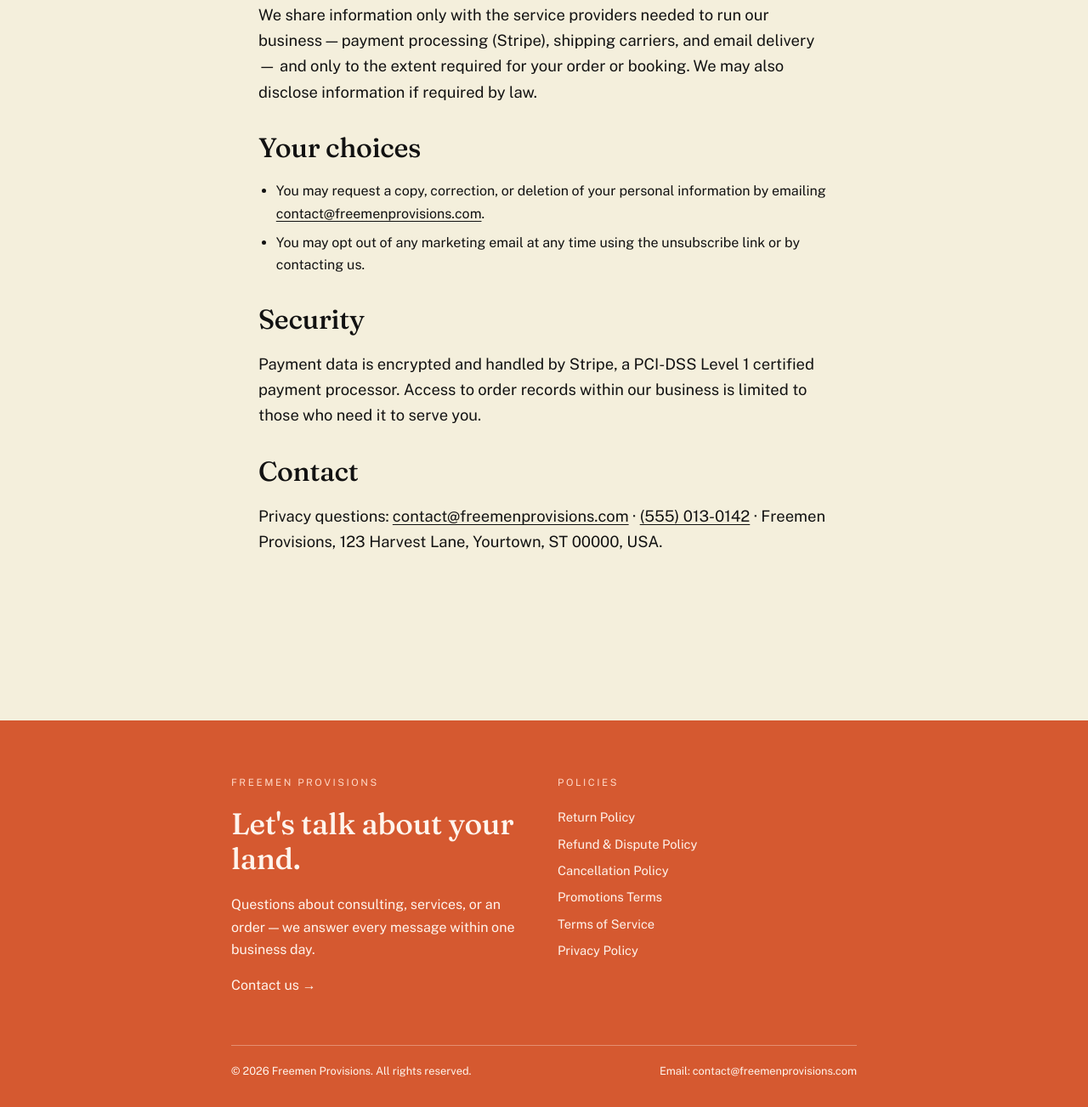
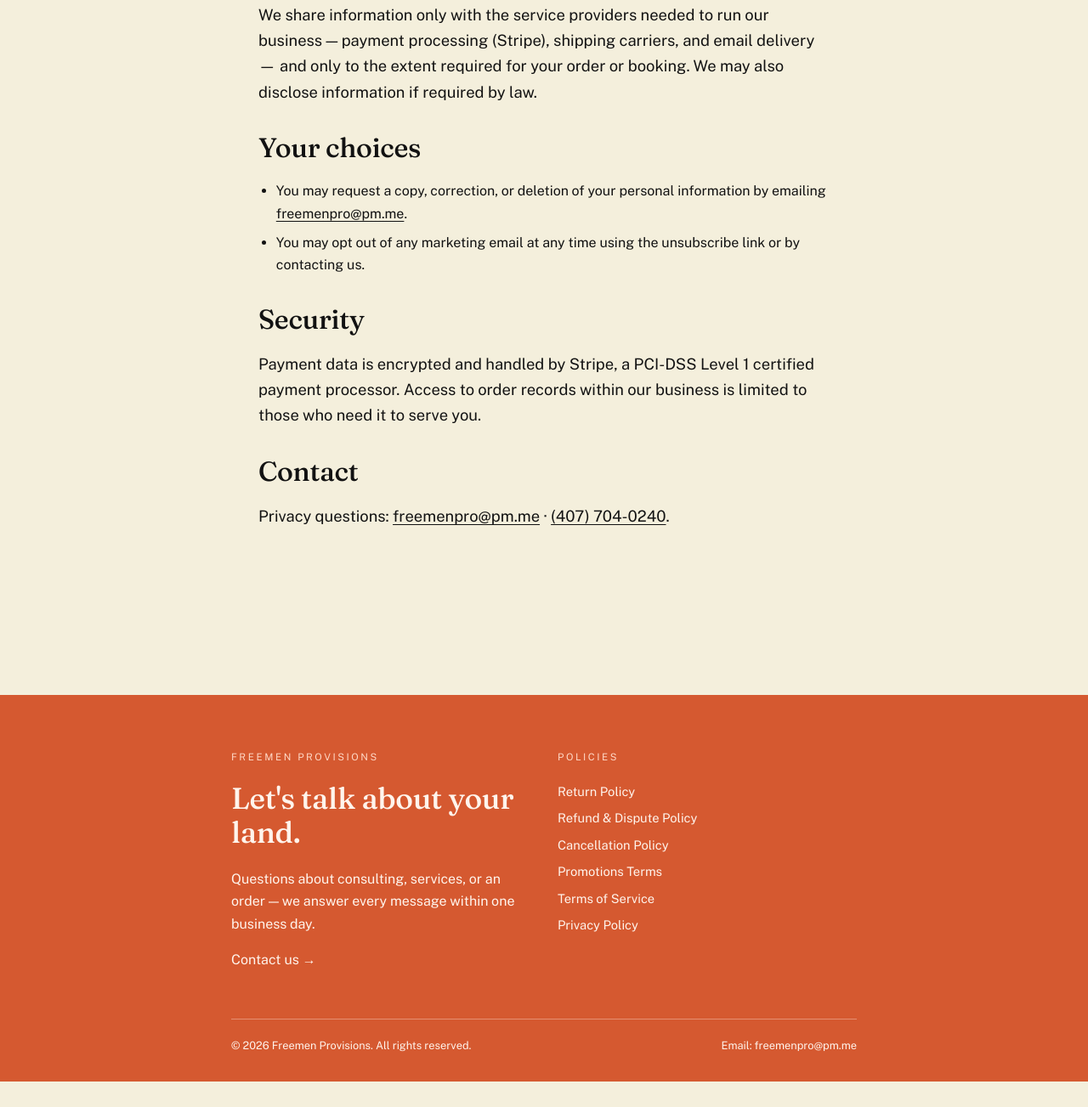
Before and after one commit to realorlandocontact/freemen-provisions, a website: page privacy.html in a window 1280 px wide. Shown: the part 1025-2328 px from the top of the page at 85% size. After the commit the page ends 2298 px from the top, so only its background shows below. Drawn offline with nearby package versions, Linux system fonts and the light colour scheme.

Commit message:
Update privacy policy contact details, remove placeholder address

```diff
--- a/privacy.html
+++ b/privacy.html
@@ -49,7 +49,7 @@
 
     <h2>Your choices</h2>
     <ul>
-      <li>You may request a copy, correction, or deletion of your personal information by emailing <a href="mailto:contact@freemenprovisions.com">contact@freemenprovisions.com</a>.</li>
+      <li>You may request a copy, correction, or deletion of your personal information by emailing <a href="mailto:freemenpro@pm.me">freemenpro@pm.me</a>.</li>
       <li>You may opt out of any marketing email at any time using the unsubscribe link or by contacting us.</li>
     </ul>
 
@@ -57,7 +57,7 @@
     <p>Payment data is encrypted and handled by Stripe, a PCI-DSS Level 1 certified payment processor. Access to order records within our business is limited to those who need it to serve you.</p>
 
     <h2>Contact</h2>
-    <p>Privacy questions: <a href="mailto:contact@freemenprovisions.com">contact@freemenprovisions.com</a> · <a href="tel:+15550130142">(555) 013-0142</a> · Freemen Provisions, 123 Harvest Lane, Yourtown, ST 00000, USA.</p>
+    <p>Privacy questions: <a href="mailto:freemenpro@pm.me">freemenpro@pm.me</a> · <a href="tel:+14077040240">(407) 704-0240</a>.</p>
   </section>
 </main>
 
@@ -83,7 +83,7 @@
   </div>
   <div class="footer-bottom">
     <span>© 2026 Freemen Provisions. All rights reserved.</span>
-    <span>Email: <a href="mailto:contact@freemenprovisions.com">contact@freemenprovisions.com</a></span>
+    <span>Email: <a href="mailto:freemenpro@pm.me">freemenpro@pm.me</a></span>
   </div>
 </footer>
 
```
